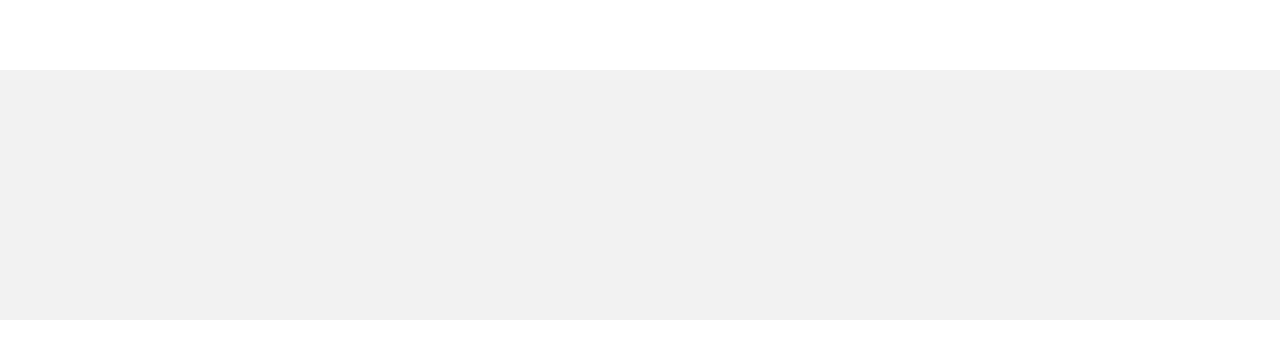
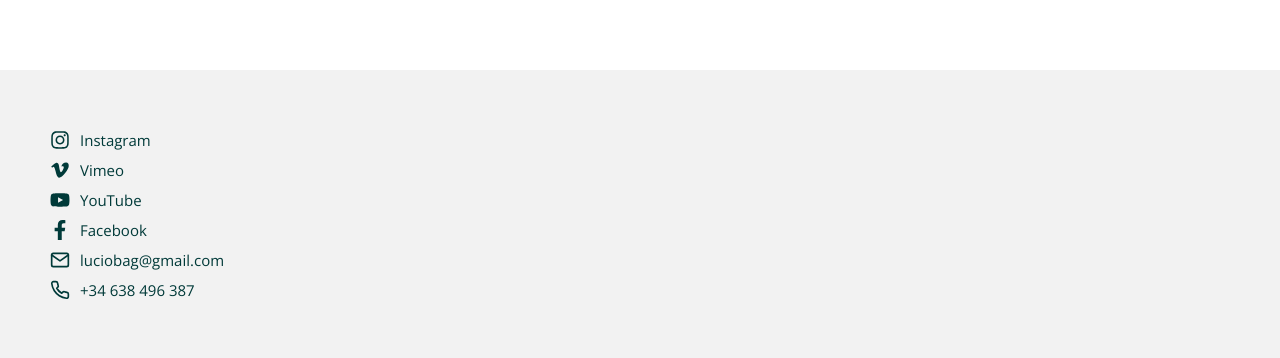
Before and after one commit to AlexEMartin/lucio, a React (Create React App) app: page / in a window 1280 px wide. Shown: the part 1636-1994 px from the top of the page. Before the commit the page ends 1956 px from the top, so only its background shows below. Built offline with nearby package versions, Linux system fonts and the light colour scheme.

Commit message:
Footer social media and contact

```diff
--- a/src/components/footer/Footer.css
+++ b/src/components/footer/Footer.css
@@ -1,7 +1,46 @@
 .footer {
+  display: flex;
+  align-items: center;
   width: 100%;
   margin-top: 100px;
-  min-height: 250px;
+  min-height: 300px;
   background-color: #f2f2f2;
   color: #718a8a;
 }
+
+.footer-media {
+  width: 40%;
+  display: flex;
+  align-items: center;
+  justify-content: center;
+  flex-direction: column;
+  margin-left: 50px;
+  color: #003a39;
+}
+
+.footer-media > a {
+  width: 100%;
+  display: flex;
+  align-items: center;
+  font-size: 20px;
+  text-decoration: none;
+  color: #003a39;
+}
+
+.footer-icon {
+  width: 100%;
+  display: flex;
+  align-items: center;
+  font-size: 20px;
+  margin-bottom: 10px;
+}
+
+.footer-icon:hover {
+  cursor: pointer;
+  opacity: 0.7;
+}
+
+.footer-span {
+  font-size: 15px;
+  margin-left: 10px;
+}
--- a/src/components/footer/Footer.jsx
+++ b/src/components/footer/Footer.jsx
@@ -1,15 +1,74 @@
-import React from "react";
 import "./Footer.css";
-// import { SlSocialInstagram } from "react-icons/sl";
-// import { FaFacebookSquare } from "react-icons/fa";
-// import { FiYoutube } from "react-icons/fi";
+import { FiPhone } from "react-icons/fi";
+import { FiMail } from "react-icons/fi";
+import { FaFacebookF, FaYoutube, FaVimeoV, FaInstagram } from "react-icons/fa";
 
 const Footer = () => {
   return (
-      <div className="footer">
-
+    <div className="footer">
+      <div className="footer-media">
+        <a
+          href="https://www.instagram.com/lucio.a.baglivo_lab/"
+          target="_blank"
+          rel="noopener noreferrer"
+        >
+          <div className="footer-icon">
+            <FaInstagram />
+            <span className="footer-span">Instagram</span>
+          </div>
+        </a>
+        <a
+          href="https://vimeo.com/luciobaglivo"
+          target="_blank"
+          rel="noopener noreferrer"
+        >
+          <div className="footer-icon">
+            <FaVimeoV />
+            <span className="footer-span">Vimeo</span>
+          </div>
+        </a>
+        <a
+          href="https://www.youtube.com/user/luciobag"
+          target="_blank"
+          rel="noopener noreferrer"
+        >
+          <div className="footer-icon">
+            <FaYoutube />
+            <span className="footer-span">YouTube</span>
+          </div>
+        </a>
+        <a
+          href="https://www.facebook.com/luciobaglivo/"
+          target="_blank"
+          rel="noopener noreferrer"
+        >
+          <div className="footer-icon">
+            <FaFacebookF />
+            <span className="footer-span">Facebook</span>
+          </div>
+        </a>
+        <a
+          href="mailto:luciobag@gmail.com"
+          target="_blank"
+          rel="noopener noreferrer"
+        >
+          <div className="footer-icon">
+            <FiMail />
+            <span className="footer-span">luciobag@gmail.com</span>
+          </div>
+        </a>
+        <a
+          href="https://wa.link/qpfw0e"
+          target="_blank"
+          rel="noopener noreferrer"
+        >
+          <div className="footer-icon">
+            <FiPhone />
+            <span className="footer-span">+34 638 496 387</span>
+          </div>
+        </a>
       </div>
-
+    </div>
   );
 };
 
```
